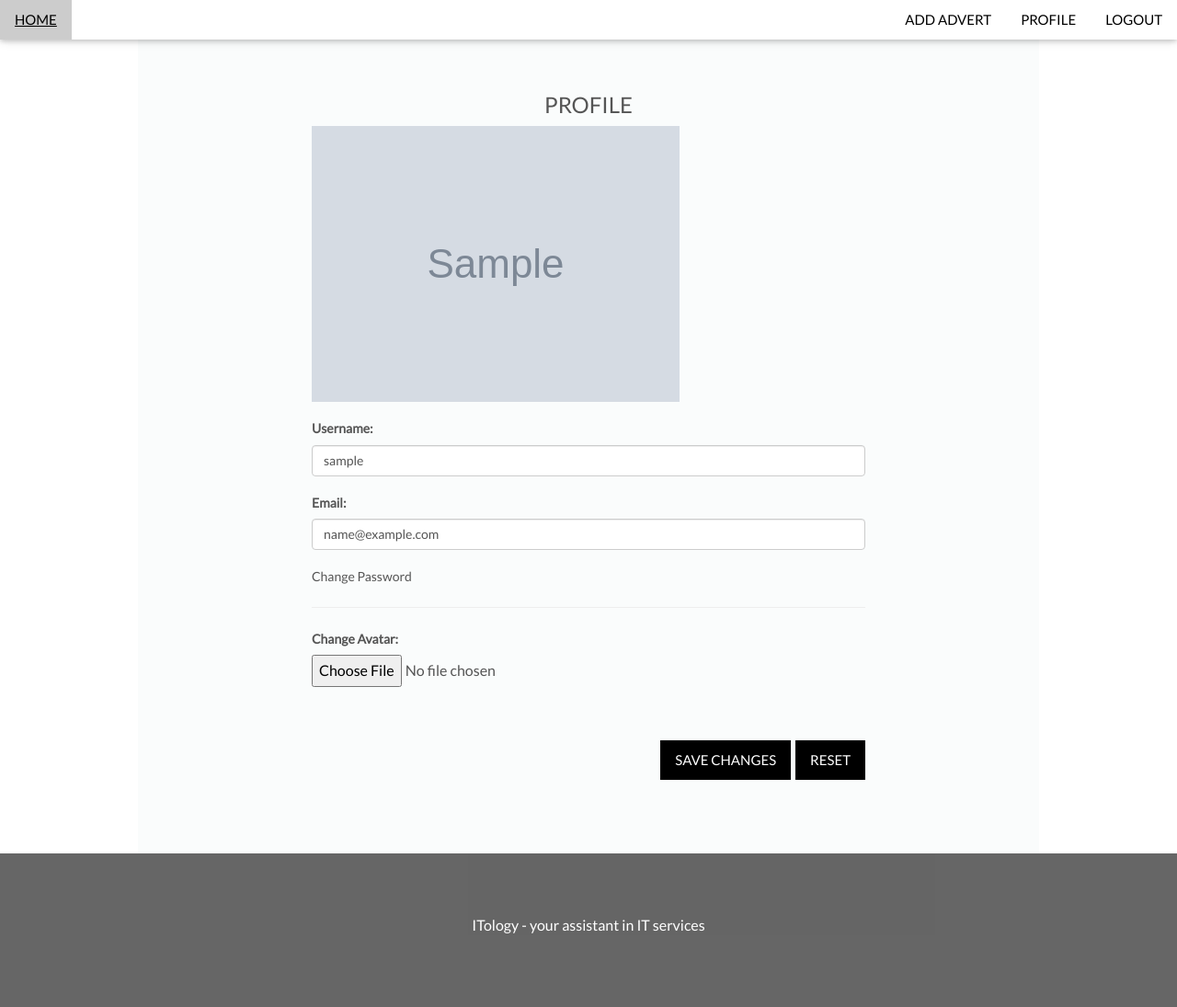
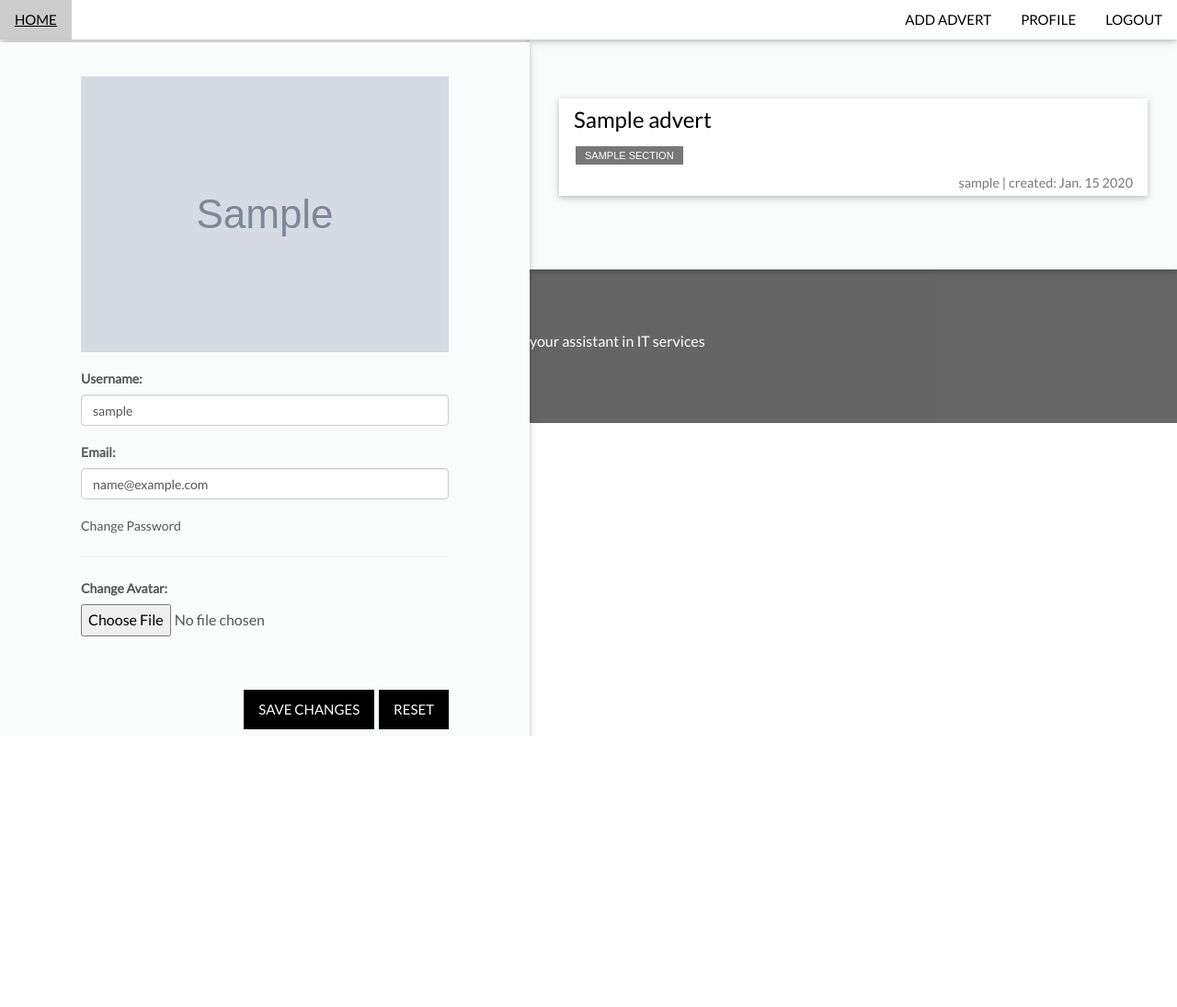
Before and after one commit to SvetlanaSumets11/itology, a Django app: page /profile/ in a window 1280 px wide. Shown: the whole page at 92% size. After the commit the page ends 800 px from the top, so only its background shows below. Run offline with Django 4.2, Linux system fonts and the light colour scheme; a user stored in the database is signed in; tables that the repository leaves empty hold one stand-in row (values such as "Sample post"); grey boxes marked "Sample" are stand-in pictures; parts of the project's set-up code (start-up, migrations or seed data) failed here and were passed over; some libraries are stand-ins or nearby versions.

Commit message:
Change profile (add a list of user adverts), add the number of adverts in the section.

```diff
--- a/itology/models.py
+++ b/itology/models.py
@@ -1,7 +1,7 @@
+from PIL import Image
 from django.contrib.auth.models import User
 from django.core.validators import MaxValueValidator, MinValueValidator
 from django.db import models
-from PIL import Image
 
 from itology.config import ACCOUNT_TYPE, SIZE_IMAGE, USER_TYPE
 
@@ -29,11 +29,15 @@ class Role(models.Model, AbstractMixin):
 
 class Section(models.Model, AbstractMixin):
     title = models.CharField(max_length=128, unique=True, help_text='Name of IT specialization')
-    parent = models.ForeignKey('self',  verbose_name='parent', on_delete=models.CASCADE, related_name='children',
+    parent = models.ForeignKey('self', verbose_name='parent', on_delete=models.CASCADE, related_name='children',
                                null=True, help_text='Name of type of IT specialization')
 
     created_at = models.DateTimeField(auto_now_add=True)
     updated_at = models.DateTimeField(auto_now=True)
+
+    @property
+    def get_adverts_amount(self):
+        return sum(ch.advert.count() for ch in self.children.all())
 
     def __str__(self):
         return self.title
--- a/itology/views/login.py
+++ b/itology/views/login.py
@@ -82,4 +82,12 @@ def profile(request):
         user_form = UpdateUserForm(instance=request.user)
         profile_form = UpdateClientForm(instance=request.user.client)
 
-    return render(request, 'login/profile.html', {'user_form': user_form, 'profile_form': profile_form})
+    return render(
+        request=request,
+        template_name='login/profile.html',
+        context={
+            'user_form': user_form,
+            'profile_form': profile_form,
+            'adverts': request.user.advert.all(),
+        },
+    )
--- a/itology_app/settings.py
+++ b/itology_app/settings.py
@@ -8,7 +8,7 @@ env.read_env('.env')
 
 DEBUG = env.bool('DEBUG')
 SECRET_KEY = env('SECRET_KEY')
-ALLOWED_HOSTS = ['0.0.0.0', 'localhost']
+ALLOWED_HOSTS = ['0.0.0.0', 'localhost', '192.168.0.102']
 
 
 # Application definition
--- a/templates/advert_board/advert_detail.html
+++ b/templates/advert_board/advert_detail.html
@@ -9,7 +9,11 @@
             <div class="w3-col m6 w3-hide-small w3-card w3-padding-large"><br>
                 <span class="w3-right w3-opacity" style="font-size: 13px">created: {{ advert.created_at|date:"N j Y" }} | last updated: {{ advert.updated_at|timesince }}</span>
                 <img src="{{ user.client.avatar.url }} " alt="Avatar" class="w3-left w3-circle w3-margin-right" style="width:60px">
-                <a href="{% url 'users-profile' %}" style="font-size: 21px;">{{ advert.creator }}</a><br>
+                {% if request.user == advert.creator %}
+                    <a href="{% url 'users-profile' %}" style="font-size: 21px;">{{ advert.creator }}</a><br>
+                {% else %}
+                    <label style="font-size: 21px;">{{ advert.creator.username }}</label><br>
+                {% endif %}
                 <hr class="w3-clear">
                 <h3 class="card-title">{{ advert.title }}</h3>
                 <div style="font-size: 18px">
--- a/templates/home/base.html
+++ b/templates/home/base.html
@@ -1,7 +1,7 @@
 <!doctype html>
 <html lang="en">
 <head>
-    <title>{% block title %} {% endblock %} </title>
+    <title>{% block title %} {% endblock %}</title>
     <meta charset="utf-8">
     <meta name="viewport" content="width=device-width, initial-scale=1">
     <link rel="stylesheet" href="https://maxcdn.bootstrapcdn.com/bootstrap/3.4.1/css/bootstrap.min.css">
@@ -32,11 +32,9 @@
             background-color: #79a3d2; /* Blue */
             color: #fff;
         }
-
         .container-fluid {
             padding-top: 1px;
             padding-bottom: 70px;
-
         }
         .tag {
             margin: 0 2px;
@@ -64,7 +62,6 @@
             font-size: 14px;
         }
         .button:hover {opacity: 1; color: white;}
-
         .bgimg-1 {
             background-attachment: fixed;
             background-position: center;
--- a/templates/login/profile.html
+++ b/templates/login/profile.html
@@ -1,11 +1,7 @@
 {% extends "home/base.html" %}
 {% block title %}Profile Page{% endblock title %}
 {% block content %}
-    <div class="w3-content w3-container w3-padding-64 bg-2 outer-div">
-        <div class="col-lg-8">
-            <div class="card-header justify-content-center">
-                <h3 class=" font-weight-light my-4 text-center">PROFILE</h3>
-            </div>
+    <div class="w3-sidebar w3-card w3-hide-small w3-padding-large w3-animate-left w3-padding-64 bg-2 outer-div" style="width:45%;margin-top:19px;">
         <div class="card-body">
             <form method="post" enctype="multipart/form-data">
                 {% csrf_token %}
@@ -46,5 +42,22 @@
             </form>
         </div>
     </div>
+    <div class="w3-container w3-card w3-padding-64 bg-2" style="margin-left:45%">
+        {% for advert in adverts %}
+            <div class="card-body w3-card-2 w3-margin w3-white">
+                <div class="w3-container">
+                    <a href="{% url 'advert' advert.id %}">
+                        <h3 class="card-title">{{ advert.title }} </h3>
+                    </a>
+                    {% for section in advert.sections.all %}
+                        <span class="tag" style="font-size: 11px;">{{ section }}</span>
+                    {% endfor %}
+                    <div class="text-right text-muted" style="font-size: 18px"><small>
+                        {{ advert.creator }} |
+                        created: {{ advert.created_at|date:"N j Y" }}
+                    </small></div>
+                </div>
+            </div>
+        {% endfor %}
     </div>
 {% endblock content %}
```
Also changed, not shown: templates/advert_board/home.html (+25 -5 lines). Lines whose indentation alone changed are shown as unchanged.
